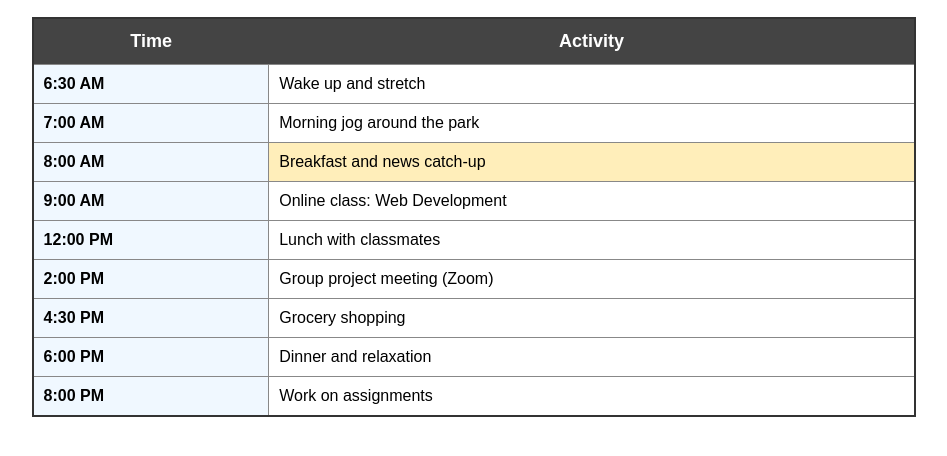
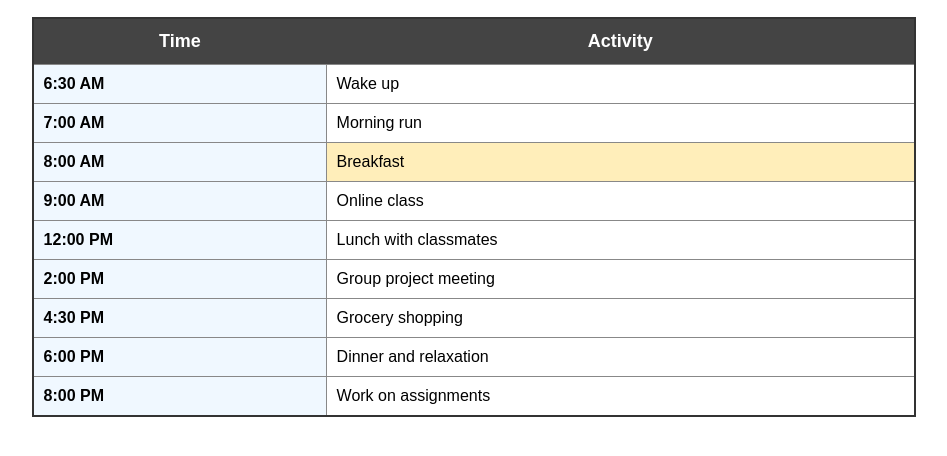
Before and after one commit to YukiGui/YukiGui.github.io, a plain HTML site: page Stylish Schedule Assignment .html in a window 1280 px wide. Shown: the part 50-506 px from the top of the page, without its empty margins (166-1113 px from the left). Drawn offline with Linux system fonts and the light colour scheme.

Commit message:
Update Stylish Schedule Assignment .html

```diff
--- a/Stylish Schedule Assignment .html
+++ b/Stylish Schedule Assignment .html
@@ -53,19 +53,19 @@
     </tr>
     <tr>
       <td class="time">6:30 AM</td>
-      <td>Wake up and stretch</td>
+      <td>Wake up</td>
     </tr>
     <tr>
       <td class="time">7:00 AM</td>
-      <td>Morning jog around the park</td>
+      <td>Morning run</td>
     </tr>
     <tr class="highlight">
       <td class="time">8:00 AM</td>
-      <td>Breakfast and news catch-up</td>
+      <td>Breakfast</td>
     </tr>
     <tr>
       <td class="time">9:00 AM</td>
-      <td>Online class: Web Development</td>
+      <td>Online class</td>
     </tr>
     <tr>
       <td class="time">12:00 PM</td>
@@ -73,7 +73,7 @@
     </tr>
     <tr>
       <td class="time">2:00 PM</td>
-      <td>Group project meeting (Zoom)</td>
+      <td>Group project meeting</td>
     </tr>
     <tr>
       <td class="time">4:30 PM</td>
```
